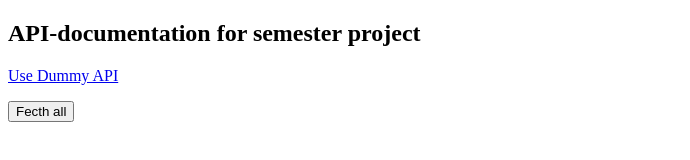
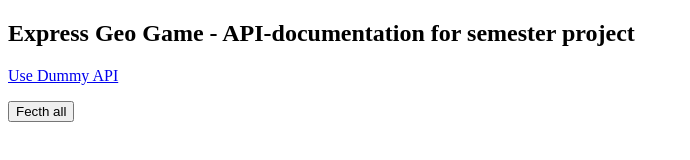
Before and after one commit to Steingrimurjonsson/startcodeForP2_Day6_MongoGeo-master, a website: page public/index.html in a window 1280 px wide. Shown: the whole page, without its empty margins (0-690 px from the left). Drawn offline with Linux system fonts and the light colour scheme.

Commit message:
Update index.html

```diff
--- a/public/index.html
+++ b/public/index.html
@@ -8,7 +8,7 @@
 </head>
 
 <body>
-  <h2>API-documentation for semester project</h2>
+  <h2>Express Geo Game - API-documentation for semester project</h2>
   <a href="/api/dummy">Use Dummy API</a>
   <ul id="ul"></ul>
   <button id="btn">Fecth all</button>
```
